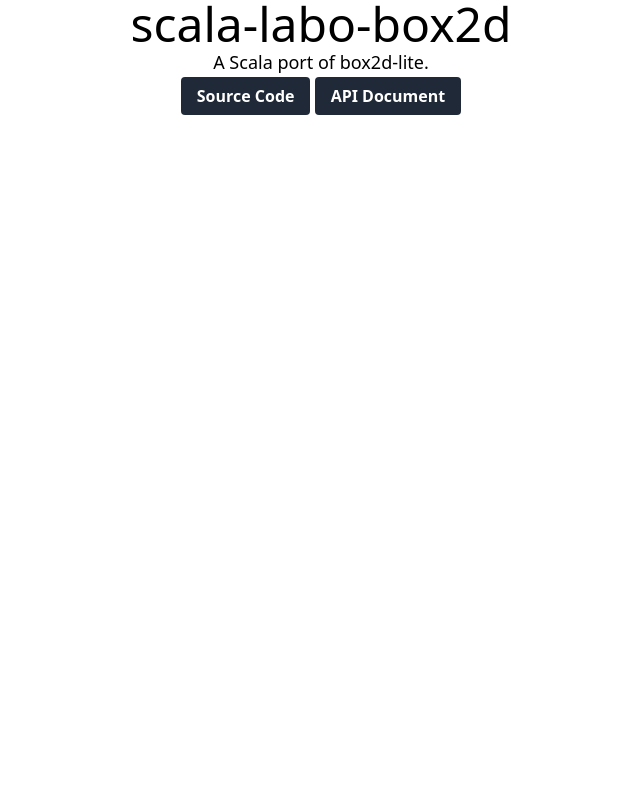
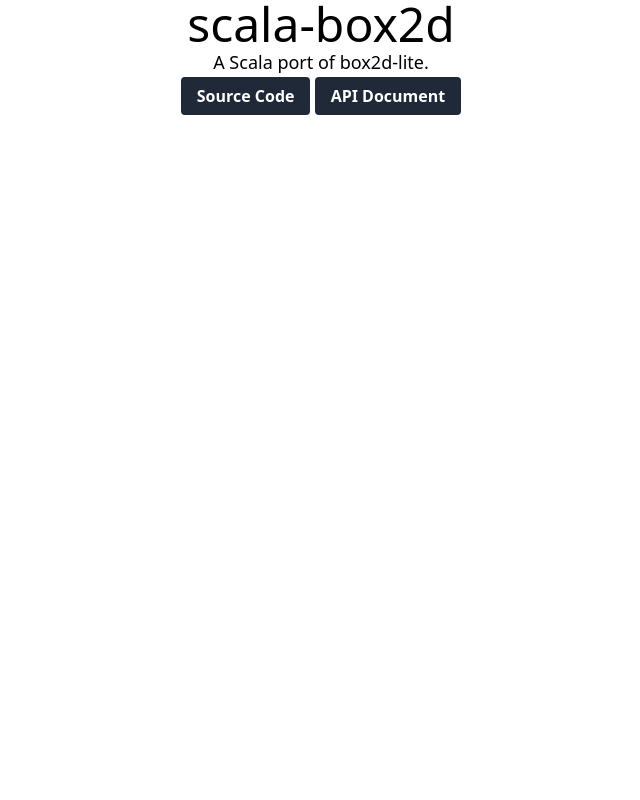
Before and after one commit to makenowjust-labs/scala-box2d, a plain HTML site: page docs/index.html in a window 1280 px wide. Shown: the top 800 px of the page, without its empty margins (319-959 px from the left). Drawn offline with nearby package versions, Linux system fonts and the light colour scheme; a script that the page names is missing.

Commit message:
chore: rename to scala-box2d

```diff
--- a/docs/index.html
+++ b/docs/index.html
@@ -4,15 +4,15 @@
   <head>
     <meta charset="utf-8">
     <meta name="viewport" content="width=device-width, initial-scale=1">
-    <title>scala-labo-box2d</title>
+    <title>scala-box2d</title>
     <link href="https://unpkg.com/tailwindcss@^1.0/dist/tailwind.min.css" rel="stylesheet">
   </head>
   <body>
     <header class="container mx-auto text-center">
-      <h1 class="text-5xl">scala-labo-box2d</h1>
+      <h1 class="text-5xl">scala-box2d</h1>
       <p class="text-lg">A Scala port of box2d-lite.</p>
       <div class="my-2">
-        <a href="https://github.com/MakeNowJust-Labo/scala-labo-box2d/" class="bg-gray-800 hover:bg-gray-700 text-white font-bold py-2 px-4 rounded">Source Code</a>
+        <a href="https://github.com/MakeNowJust-Labo/scala-box2d/" class="bg-gray-800 hover:bg-gray-700 text-white font-bold py-2 px-4 rounded">Source Code</a>
         <a href="api/codes/quine/labo/box2d/index.html" class="bg-gray-800 hover:bg-gray-700 text-white font-bold py-2 px-4 rounded">API Document</a>
       </div>
     </header>
@@ -32,7 +32,7 @@
     </main>
     <footer class="container mx-auto text-center">
       <div class="text-center my-2">
-        <a class="hover:text-blue-600" href="https://github.com/MakeNowJust-Labo/scala-labo-box2d">
+        <a class="hover:text-blue-600" href="https://github.com/MakeNowJust-Labo/scala-box2d">
           <svg class="inline stroke-current fill-current w-12" role="img" viewBox="0 0 496 512" xmlns="http://www.w3.org/2000/svg">
             <path d="M165.9 397.4c0 2-2.3 3.6-5.2 3.6-3.3.3-5.6-1.3-5.6-3.6 0-2 2.3-3.6 5.2-3.6 3-.3 5.6 1.3 5.6 3.6zm-31.1-4.5c-.7 2 1.3 4.3 4.3 4.9 2.6 1 5.6 0 6.2-2s-1.3-4.3-4.3-5.2c-2.6-.7-5.5.3-6.2 2.3zm44.2-1.7c-2.9.7-4.9 2.6-4.6 4.9.3 2 2.9 3.3 5.9 2.6 2.9-.7 4.9-2.6 4.6-4.6-.3-1.9-3-3.2-5.9-2.9zM244.8 8C106.1 8 0 113.3 0 252c0 110.9 69.8 205.8 169.5 239.2 12.8 2.3 17.3-5.6 17.3-12.1 0-6.2-.3-40.4-.3-61.4 0 0-70 15-84.7-29.8 0 0-11.4-29.1-27.8-36.6 0 0-22.9-15.7 1.6-15.4 0 0 24.9 2 38.6 25.8 21.9 38.6 58.6 27.5 72.9 20.9 2.3-16 8.8-27.1 16-33.7-55.9-6.2-112.3-14.3-112.3-110.5 0-27.5 7.6-41.3 23.6-58.9-2.6-6.5-11.1-33.3 2.6-67.9 20.9-6.5 69 27 69 27 20-5.6 41.5-8.5 62.8-8.5s42.8 2.9 62.8 8.5c0 0 48.1-33.6 69-27 13.7 34.7 5.2 61.4 2.6 67.9 16 17.7 25.8 31.5 25.8 58.9 0 96.5-58.9 104.2-114.8 110.5 9.2 7.9 17 22.9 17 46.4 0 33.7-.3 75.4-.3 83.6 0 6.5 4.6 14.4 17.3 12.1C428.2 457.8 496 362.9 496 252 496 113.3 383.5 8 244.8 8zM97.2 352.9c-1.3 1-1 3.3.7 5.2 1.6 1.6 3.9 2.3 5.2 1 1.3-1 1-3.3-.7-5.2-1.6-1.6-3.9-2.3-5.2-1zm-10.8-8.1c-.7 1.3.3 2.9 2.3 3.9 1.6 1 3.6.7 4.3-.7.7-1.3-.3-2.9-2.3-3.9-2-.6-3.6-.3-4.3.7zm32.4 35.6c-1.6 1.3-1 4.3 1.3 6.2 2.3 2.3 5.2 2.6 6.5 1 1.3-1.3.7-4.3-1.3-6.2-2.2-2.3-5.2-2.6-6.5-1zm-11.4-14.7c-1.6 1-1.6 3.6 0 5.9 1.6 2.3 4.3 3.3 5.6 2.3 1.6-1.3 1.6-3.9 0-6.2-1.4-2.3-4-3.3-5.6-2z"/>
           </svg>
```
Also changed, not shown: 3 other files.
